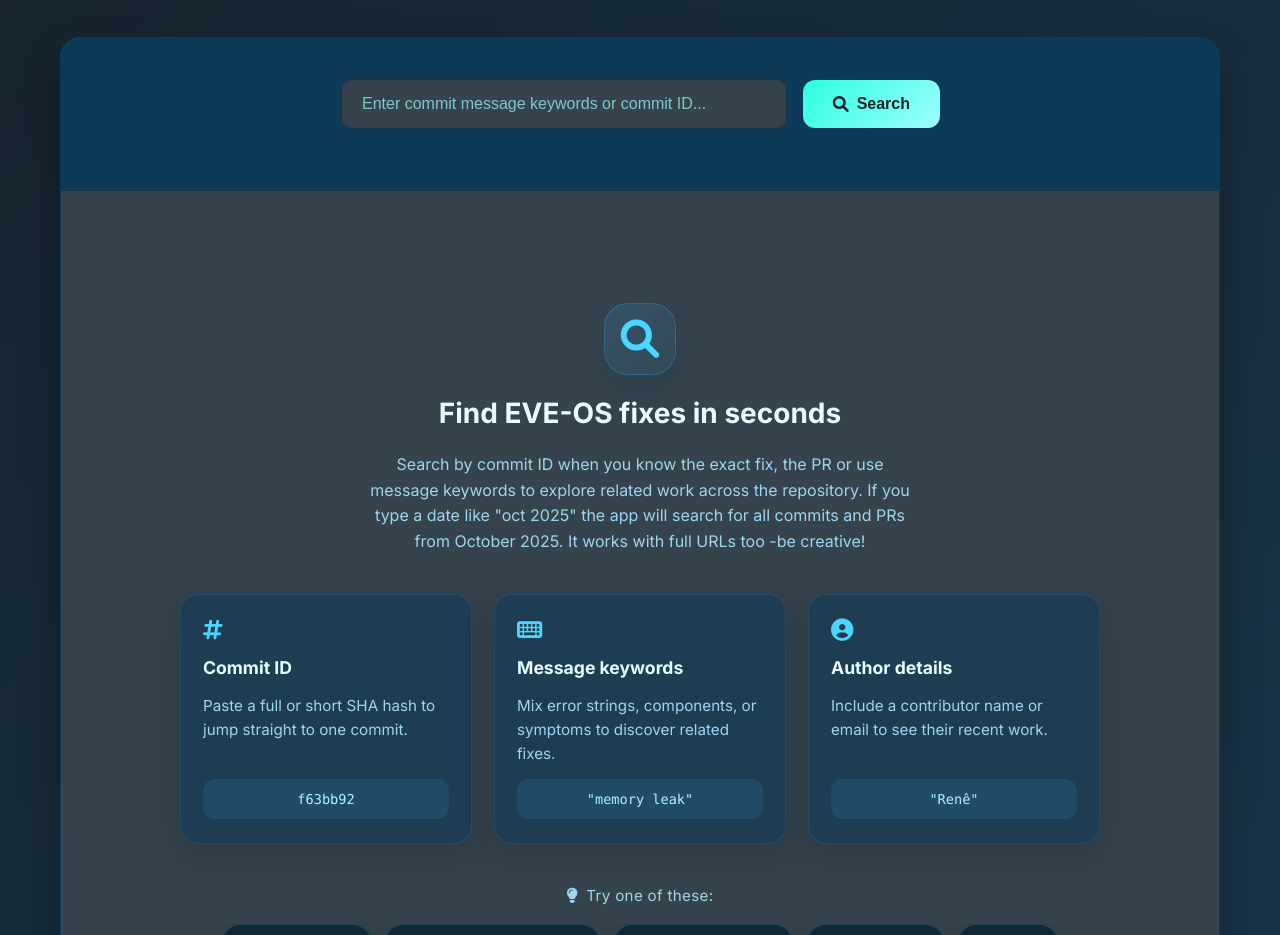
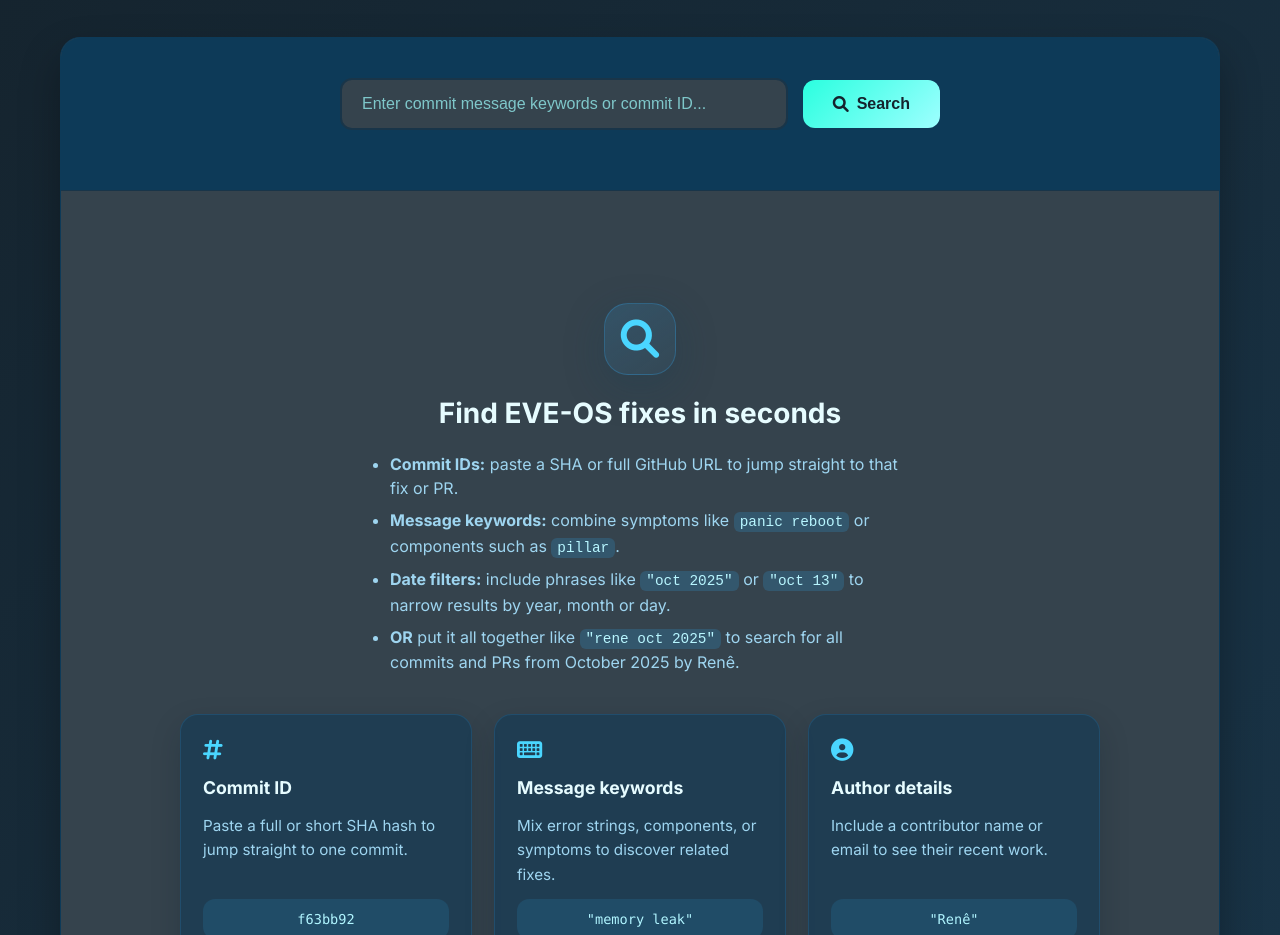
Before and after one commit to joao-zededa/whatthefix, a website: page public/index.html in a window 1280 px wide. Shown: the part 165-1100 px from the top of the page. Drawn offline with Linux system fonts and the light colour scheme; no server answers.

Commit message:
Improve search hints UI and update styles
Replaces the search instructions paragraph with a styled list of search hints in index.html for better clarity. Adds new CSS rules for the .empty-hints class and its elements to enhance visual presentation.

```diff
--- a/public/index.html
+++ b/public/index.html
@@ -96,7 +96,12 @@
                             <i class="fas fa-search"></i>
                         </div>
                         <h3>Find EVE-OS fixes in seconds</h3>
-                        <p>Search by commit ID when you know the exact fix, the PR or use message keywords to explore related work across the repository. If you type a date like "oct 2025" the app will search for all commits and PRs from October 2025. It works with full URLs too -be creative!</p>
+                        <ul class="empty-hints">
+                            <li><strong>Commit IDs:</strong> paste a SHA or full GitHub URL to jump straight to that fix or PR.</li>
+                            <li><strong>Message keywords:</strong> combine symptoms like <code>panic reboot</code> or components such as <code>pillar</code>.</li>
+                            <li><strong>Date filters:</strong> include phrases like <code>"oct 2025"</code> or <code>"oct 13"</code> to narrow results by year, month or day.</li>
+                            <li><strong>OR</strong> put it all together like <code>"rene oct 2025"</code> to search for all commits and PRs from October 2025 by Renê.</li>
+                        </ul>
                     </div>
 
                     <div class="empty-grid">
--- a/public/styles.css
+++ b/public/styles.css
@@ -1215,6 +1215,29 @@
     color: #9ED5F0;
 }
 
+.empty-hints {
+    margin: 0;
+    padding-left: 20px;
+    display: flex;
+    flex-direction: column;
+    gap: 8px;
+    color: #9ED5F0;
+    text-align: left;
+}
+
+.empty-hints li {
+    list-style: disc;
+    line-height: 1.5;
+}
+
+.empty-hints code {
+    background: rgba(46, 176, 255, 0.18);
+    padding: 2px 6px;
+    border-radius: 6px;
+    font-size: 0.9rem;
+    color: #b8f6ff;
+}
+
 .empty-grid {
     width: 100%;
     max-width: 920px;
```
